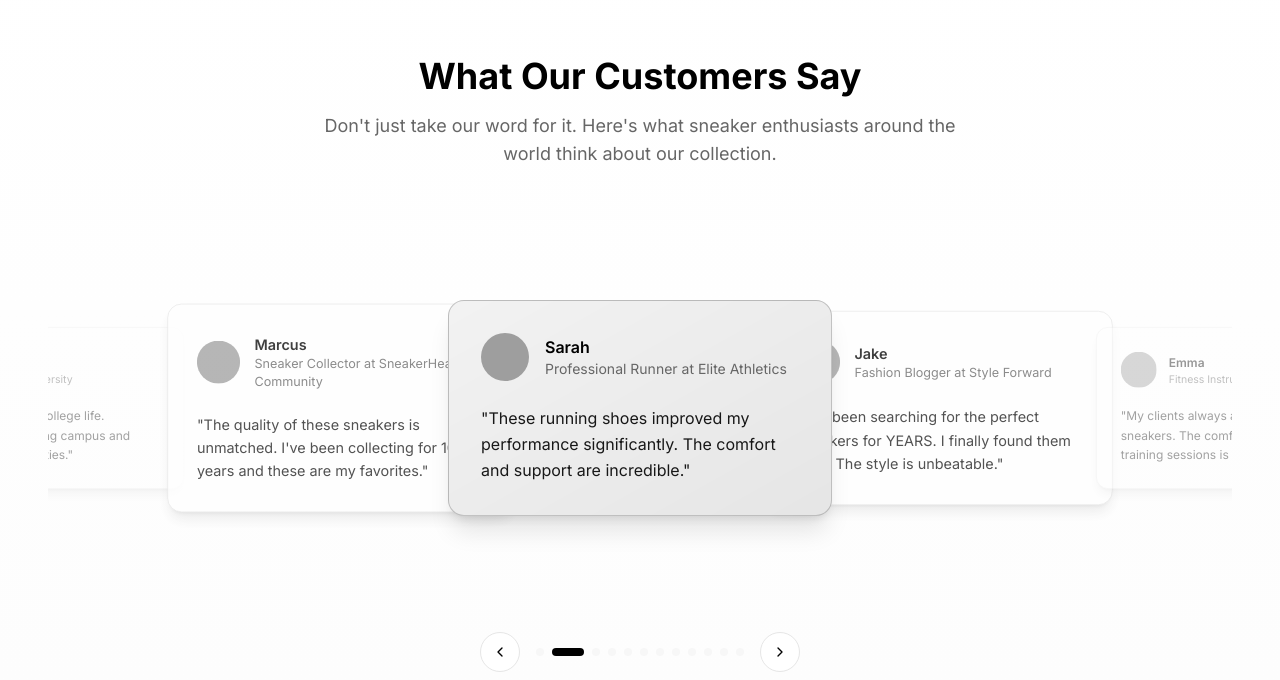
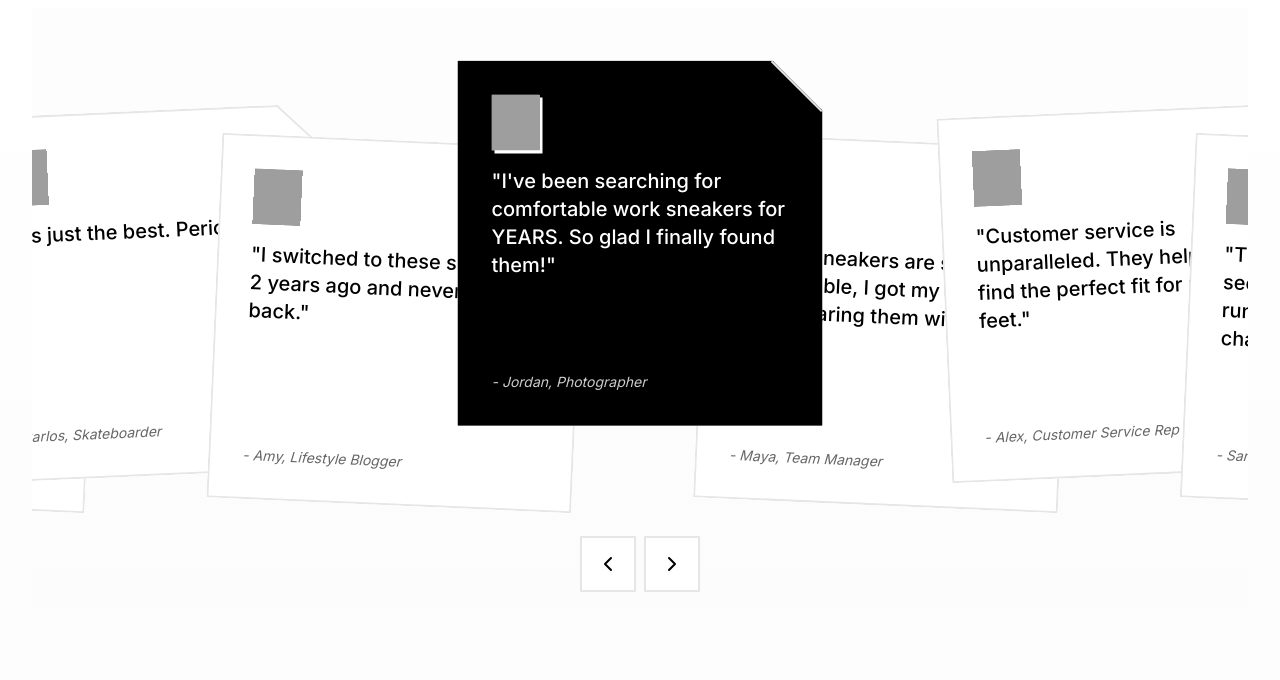
Before and after one commit to SCServices/sneakhaus-kicks-shop, a React (Vite) app: page / in a window 1280 px wide. Shown: the part 3320-4000 px from the top of the page. Built offline with nearby package versions, Linux system fonts and the light colour scheme; grey boxes are pictures that could not be loaded.

Commit message:
Integrate StaggerTestimonials component
Integrates the StaggerTestimonials component into the application, replacing the existing placeholder. This includes creating the component file and updating the home page to use it. The component is designed to work with React, TypeScript, and Tailwind CSS.

```diff
--- a/src/components/ui/stagger-testimonials.tsx
+++ b/src/components/ui/stagger-testimonials.tsx
@@ -1,254 +1,280 @@
-import { useState, useEffect } from 'react';
+"use client"
+
+import React, { useState, useEffect } from 'react';
 import { ChevronLeft, ChevronRight } from 'lucide-react';
-import { Button } from './button';
+import { cn } from '@/lib/utils';
 
-interface Testimonial {
-  id: number;
-  name: string;
-  role: string;
-  company: string;
-  quote: string;
-  avatar: string;
-}
+const SQRT_5000 = Math.sqrt(5000);
 
-const testimonials: Testimonial[] = [
+const testimonials = [
   {
-    id: 1,
-    name: "Marcus",
-    role: "Sneaker Collector",
-    company: "SneakerHead Community",
-    quote: "The quality of these sneakers is unmatched. I've been collecting for 10 years and these are my favorites.",
-    avatar: "https://i.pravatar.cc/150?img=1"
+    tempId: 0,
+    testimonial: "My favorite sneaker store online. These shoes make me perform 5x better on the court.",
+    by: "Marcus, Professional Basketball Player",
+    imgSrc: "https://i.pravatar.cc/150?img=1"
   },
   {
-    id: 2,
-    name: "Sarah",
-    role: "Professional Runner",
-    company: "Elite Athletics",
-    quote: "These running shoes improved my performance significantly. The comfort and support are incredible.",
-    avatar: "https://i.pravatar.cc/150?img=2"
+    tempId: 1,
+    testimonial: "I'm confident these are authentic sneakers. Can't say that about other sneaker retailers.",
+    by: "Sarah, Sneaker Collector",
+    imgSrc: "https://i.pravatar.cc/150?img=2"
   },
   {
-    id: 3,
-    name: "Jake",
-    role: "Fashion Blogger",
-    company: "Style Forward",
-    quote: "I've been searching for the perfect sneakers for YEARS. I finally found them here! The style is unbeatable.",
-    avatar: "https://i.pravatar.cc/150?img=3"
+    tempId: 2,
+    testimonial: "I know it's cliche, but I was lost before I found these perfect running shoes. Can't thank you guys enough!",
+    by: "Jake, Marathon Runner",
+    imgSrc: "https://i.pravatar.cc/150?img=3"
   },
   {
-    id: 4,
-    name: "Emma",
-    role: "Fitness Instructor",
-    company: "FitLife Studio",
-    quote: "My clients always ask where I got these sneakers. The comfort during long training sessions is amazing.",
-    avatar: "https://i.pravatar.cc/150?img=4"
+    tempId: 3,
+    testimonial: "These sneakers make my workout planning seamless. Can't recommend them enough for fitness!",
+    by: "Emma, Fitness Trainer",
+    imgSrc: "https://i.pravatar.cc/150?img=4"
   },
   {
-    id: 5,
-    name: "Tyler",
-    role: "Streetwear Enthusiast",
-    company: "Urban Culture",
-    quote: "If I could give 11 stars, I'd give 12. These sneakers complete every outfit perfectly.",
-    avatar: "https://i.pravatar.cc/150?img=5"
+    tempId: 4,
+    testimonial: "If I could give 11 stars, I'd give 12.",
+    by: "Tyler, Fashion Blogger",
+    imgSrc: "https://i.pravatar.cc/150?img=5"
   },
   {
-    id: 6,
-    name: "Olivia",
-    role: "Customer Success Manager",
-    company: "Tech Startup",
-    quote: "SO SO SO HAPPY I FOUND THESE!!!! I've saved so much time not having to search for quality sneakers.",
-    avatar: "https://i.pravatar.cc/150?img=6"
+    tempId: 5,
+    testimonial: "SO SO SO HAPPY I FOUND THESE SNEAKERS!!!! I'd bet you've saved me 100 hours of shopping around.",
+    by: "Olivia, Busy Professional",
+    imgSrc: "https://i.pravatar.cc/150?img=6"
   },
   {
-    id: 7,
-    name: "David",
-    role: "Basketball Player",
-    company: "City League",
-    quote: "Took some convincing from my teammates, but now I'm never switching brands. Performance is top-tier.",
-    avatar: "https://i.pravatar.cc/150?img=7"
+    tempId: 6,
+    testimonial: "Took some convincing from my trainer, but now I'm wearing these sneakers every day. Never going back.",
+    by: "David, Basketball Player",
+    imgSrc: "https://i.pravatar.cc/150?img=7"
   },
   {
-    id: 8,
-    name: "Luna",
-    role: "Dance Instructor",
-    company: "Rhythm Studios",
-    quote: "I would be lost without these sneakers for my classes. The grip and flexibility are EASILY 100% better.",
-    avatar: "https://i.pravatar.cc/150?img=8"
+    tempId: 7,
+    testimonial: "I would be lost without these sneakers for my dance classes. The comfort is EASILY 100X better than my old ones.",
+    by: "Luna, Dance Instructor",
+    imgSrc: "https://i.pravatar.cc/150?img=8"
   },
   {
-    id: 9,
-    name: "Carlos",
-    role: "Skateboarder",
-    company: "Street Dreams",
-    quote: "It's just the best. Period. Perfect for skating and everyday wear.",
-    avatar: "https://i.pravatar.cc/150?img=9"
+    tempId: 8,
+    testimonial: "It's just the best. Period.",
+    by: "Carlos, Skateboarder",
+    imgSrc: "https://i.pravatar.cc/150?img=9"
   },
   {
-    id: 10,
-    name: "Amy",
-    role: "Marketing Director",
-    company: "Creative Agency",
-    quote: "I switched to these sneakers 2 years ago and never looked back. Style and comfort combined.",
-    avatar: "https://i.pravatar.cc/150?img=10"
+    tempId: 9,
+    testimonial: "I switched to these sneakers 2 years ago and never looked back.",
+    by: "Amy, Lifestyle Blogger",
+    imgSrc: "https://i.pravatar.cc/150?img=10"
   },
   {
-    id: 11,
-    name: "Jordan",
-    role: "Photographer",
-    company: "Visual Arts Co",
-    quote: "Perfect for long photo shoots on my feet. These sneakers are a game-changer for comfort.",
-    avatar: "https://i.pravatar.cc/150?img=11"
+    tempId: 10,
+    testimonial: "I've been searching for comfortable work sneakers for YEARS. So glad I finally found them!",
+    by: "Jordan, Photographer",
+    imgSrc: "https://i.pravatar.cc/150?img=11"
   },
   {
-    id: 12,
-    name: "Maya",
-    role: "Student",
-    company: "University",
-    quote: "Best investment for college life. Comfortable for walking campus and stylish enough for parties.",
-    avatar: "https://i.pravatar.cc/150?img=12"
+    tempId: 11,
+    testimonial: "These sneakers are so comfortable, I got my whole team wearing them within a week.",
+    by: "Maya, Team Manager",
+    imgSrc: "https://i.pravatar.cc/150?img=12"
+  },
+  {
+    tempId: 12,
+    testimonial: "Customer service is unparalleled. They helped me find the perfect fit for my wide feet.",
+    by: "Alex, Customer Service Rep",
+    imgSrc: "https://i.pravatar.cc/150?img=13"
+  },
+  {
+    tempId: 13,
+    testimonial: "The performance gains I've seen since switching to these running shoes are off the charts!",
+    by: "Sam, Personal Trainer",
+    imgSrc: "https://i.pravatar.cc/150?img=14"
+  },
+  {
+    tempId: 14,
+    testimonial: "These sneakers have revolutionized my daily walks. They're absolute game-changers!",
+    by: "Riley, Walking Enthusiast",
+    imgSrc: "https://i.pravatar.cc/150?img=15"
+  },
+  {
+    tempId: 15,
+    testimonial: "The quality of these sneakers scales with my active lifestyle. They grow with my fitness journey seamlessly.",
+    by: "Casey, Fitness Influencer",
+    imgSrc: "https://i.pravatar.cc/150?img=16"
+  },
+  {
+    tempId: 16,
+    testimonial: "I appreciate how this brand continually innovates. They're always one step ahead in sneaker technology.",
+    by: "Morgan, Tech Reviewer",
+    imgSrc: "https://i.pravatar.cc/150?img=17"
+  },
+  {
+    tempId: 17,
+    testimonial: "The value I've gotten from these sneakers is incredible. They've lasted way longer than expected.",
+    by: "Taylor, Budget-Conscious Shopper",
+    imgSrc: "https://i.pravatar.cc/150?img=18"
+  },
+  {
+    tempId: 18,
+    testimonial: "These sneakers are so versatile, yet stylish. Perfect balance for my lifestyle.",
+    by: "Avery, Fashion Student",
+    imgSrc: "https://i.pravatar.cc/150?img=19"
+  },
+  {
+    tempId: 19,
+    testimonial: "We've tried many sneaker brands, but these stand out in terms of durability and comfort.",
+    by: "Quinn, Athletic Team Manager",
+    imgSrc: "https://i.pravatar.cc/150?img=20"
   }
 ];
 
-export function StaggerTestimonials() {
-  const [currentIndex, setCurrentIndex] = useState(0);
-  const [isAutoPlaying, setIsAutoPlaying] = useState(true);
+interface TestimonialCardProps {
+  position: number;
+  testimonial: typeof testimonials[0];
+  handleMove: (steps: number) => void;
+  cardSize: number;
+}
 
-  useEffect(() => {
-    if (!isAutoPlaying) return;
-
-    const interval = setInterval(() => {
-      setCurrentIndex((prev) => (prev + 1) % testimonials.length);
-    }, 4000);
-
-    return () => clearInterval(interval);
-  }, [isAutoPlaying]);
-
-  const goToPrevious = () => {
-    setIsAutoPlaying(false);
-    setCurrentIndex((prev) => (prev - 1 + testimonials.length) % testimonials.length);
-  };
-
-  const goToNext = () => {
-    setIsAutoPlaying(false);
-    setCurrentIndex((prev) => (prev + 1) % testimonials.length);
-  };
-
-  const getVisibleTestimonials = () => {
-    const visible = [];
-    for (let i = -2; i <= 2; i++) {
-      const index = (currentIndex + i + testimonials.length) % testimonials.length;
-      visible.push({
-        ...testimonials[index],
-        position: i,
-      });
-    }
-    return visible;
-  };
-
-  const visibleTestimonials = getVisibleTestimonials();
-
-  return (
-    <div className="relative w-full max-w-7xl mx-auto px-4 py-12">
-      <div className="text-center mb-12">
-        <h2 className="text-3xl md:text-4xl font-bold text-foreground mb-4">
-          What Our Customers Say
-        </h2>
-        <p className="text-muted-foreground text-lg max-w-2xl mx-auto">
-          Don't just take our word for it. Here's what sneaker enthusiasts around the world think about our collection.
-        </p>
-      </div>
-
-      <div className="relative h-96 overflow-hidden">
-        <div className="flex items-center justify-center h-full relative">
-          {visibleTestimonials.map((testimonial, index) => {
-            const { position } = testimonial;
+const TestimonialCard: React.FC<TestimonialCardProps> = ({
+  position,
+  testimonial,
+  handleMove,
+  cardSize
+}) => {
   const isCenter = position === 0;
 
   return (
     <div
-                key={`${testimonial.id}-${currentIndex}`}
-                className={`absolute transition-all duration-700 ease-in-out ${
+      onClick={() => handleMove(position)}
+      className={cn(
+        "absolute left-1/2 top-1/2 cursor-pointer border-2 p-8 transition-all duration-500 ease-in-out",
         isCenter
-                    ? 'z-10 scale-100 opacity-100'
-                    : position === -1 || position === 1
-                    ? 'z-5 scale-90 opacity-75'
-                    : 'z-0 scale-75 opacity-40'
-                }`}
+          ? "z-10 bg-primary text-primary-foreground border-primary"
+          : "z-0 bg-card text-card-foreground border-border hover:border-primary/50"
+      )}
       style={{
-                  transform: `translateX(${position * 300}px) scale(${
-                    isCenter ? 1 : position === -1 || position === 1 ? 0.9 : 0.75
-                  })`,
+        width: cardSize,
+        height: cardSize,
+        clipPath: `polygon(50px 0%, calc(100% - 50px) 0%, 100% 50px, 100% 100%, calc(100% - 50px) 100%, 50px 100%, 0 100%, 0 0)`,
+        transform: `
+          translate(-50%, -50%)
+          translateX(${(cardSize / 1.5) * position}px)
+          translateY(${isCenter ? -65 : position % 2 ? 15 : -15}px)
+          rotate(${isCenter ? 0 : position % 2 ? 2.5 : -2.5}deg)
+        `,
+        boxShadow: isCenter ? "0px 8px 0px 4px hsl(var(--border))" : "0px 0px 0px 0px transparent"
       }}
     >
-                <div
-                  className={`bg-card border rounded-2xl p-8 shadow-lg max-w-sm mx-auto transition-all duration-700 ${
-                    isCenter
-                      ? 'bg-gradient-to-br from-primary/5 to-primary/10 border-primary/20 shadow-xl'
-                      : 'hover:shadow-lg'
-                  }`}
-                >
-                  <div className="flex items-center mb-6">
+      <span
+        className="absolute block origin-top-right rotate-45 bg-border"
+        style={{
+          right: -2,
+          top: 48,
+          width: SQRT_5000,
+          height: 2
+        }}
+      />
       <img
-                      src={testimonial.avatar}
-                      alt={testimonial.name}
-                      className="w-12 h-12 rounded-full mr-4 object-cover"
+        src={testimonial.imgSrc}
+        alt={`${testimonial.by.split(',')[0]}`}
+        className="mb-4 h-14 w-12 bg-muted object-cover object-top"
+        style={{
+          boxShadow: "3px 3px 0px hsl(var(--background))"
+        }}
       />
-                    <div>
-                      <h4 className="font-semibold text-foreground">
-                        {testimonial.name}
-                      </h4>
-                      <p className="text-sm text-muted-foreground">
-                        {testimonial.role} at {testimonial.company}
+      <h3 className={cn(
+        "text-base sm:text-xl font-medium",
+        isCenter ? "text-primary-foreground" : "text-foreground"
+      )}>
+        "{testimonial.testimonial}"
+      </h3>
+      <p className={cn(
+        "absolute bottom-8 left-8 right-8 mt-2 text-sm italic",
+        isCenter ? "text-primary-foreground/80" : "text-muted-foreground"
+      )}>
+        - {testimonial.by}
       </p>
     </div>
-                  </div>
-                  <blockquote className="text-foreground/90 leading-relaxed">
-                    "{testimonial.quote}"
-                  </blockquote>
+  );
+};
+
+export const StaggerTestimonials: React.FC = () => {
+  const [cardSize, setCardSize] = useState(365);
+  const [testimonialsList, setTestimonialsList] = useState(testimonials);
+
+  const handleMove = (steps: number) => {
+    const newList = [...testimonialsList];
+    if (steps > 0) {
+      for (let i = steps; i > 0; i--) {
+        const item = newList.shift();
+        if (!item) return;
+        newList.push({ ...item, tempId: Math.random() });
+      }
+    } else {
+      for (let i = steps; i < 0; i++) {
+        const item = newList.pop();
+        if (!item) return;
+        newList.unshift({ ...item, tempId: Math.random() });
+      }
+    }
+    setTestimonialsList(newList);
+  };
+
+  useEffect(() => {
+    const updateSize = () => {
+      const { matches } = window.matchMedia("(min-width: 640px)");
+      setCardSize(matches ? 365 : 290);
+    };
+
+    updateSize();
+    window.addEventListener("resize", updateSize);
+    return () => window.removeEventListener("resize", updateSize);
+  }, []);
+
+  return (
+    <div
+      className="relative w-full overflow-hidden bg-muted/30"
+      style={{ height: 600 }}
+    >
+      {testimonialsList.map((testimonial, index) => {
+        const position = testimonialsList.length % 2
+          ? index - (testimonialsList.length + 1) / 2
+          : index - testimonialsList.length / 2;
+        return (
+          <TestimonialCard
+            key={testimonial.tempId}
+            testimonial={testimonial}
+            handleMove={handleMove}
+            position={position}
+            cardSize={cardSize}
+          />
+        );
+      })}
+      <div className="absolute bottom-4 left-1/2 flex -translate-x-1/2 gap-2">
+        <button
+          onClick={() => handleMove(-1)}
+          className={cn(
+            "flex h-14 w-14 items-center justify-center text-2xl transition-colors",
+            "bg-background border-2 border-border hover:bg-primary hover:text-primary-foreground",
+            "focus-visible:outline-none focus-visible:ring-2 focus-visible:ring-ring focus-visible:ring-offset-2"
+          )}
+          aria-label="Previous testimonial"
+        >
+          <ChevronLeft />
+        </button>
+        <button
+          onClick={() => handleMove(1)}
+          className={cn(
+            "flex h-14 w-14 items-center justify-center text-2xl transition-colors",
+            "bg-background border-2 border-border hover:bg-primary hover:text-primary-foreground",
+            "focus-visible:outline-none focus-visible:ring-2 focus-visible:ring-ring focus-visible:ring-offset-2"
+          )}
+          aria-label="Next testimonial"
+        >
+          <ChevronRight />
+        </button>
       </div>
     </div>
   );
-          })}
-        </div>
-      </div>
-
-      <div className="flex items-center justify-center mt-8 gap-4">
-        <Button
-          variant="outline"
-          size="icon"
-          onClick={goToPrevious}
-          className="rounded-full"
-        >
-          <ChevronLeft className="h-4 w-4" />
-        </Button>
-
-        <div className="flex gap-2">
-          {testimonials.map((_, index) => (
-            <button
-              key={index}
-              className={`w-2 h-2 rounded-full transition-all duration-300 ${
-                index === currentIndex
-                  ? 'bg-primary w-8'
-                  : 'bg-muted hover:bg-muted-foreground/50'
-              }`}
-              onClick={() => {
-                setIsAutoPlaying(false);
-                setCurrentIndex(index);
-              }}
-            />
-          ))}
-        </div>
-
-        <Button
-          variant="outline"
-          size="icon"
-          onClick={goToNext}
-          className="rounded-full"
-        >
-          <ChevronRight className="h-4 w-4" />
-        </Button>
-      </div>
-    </div>
-  );
-}
+};
```
Lines whose indentation alone changed are shown as unchanged.
